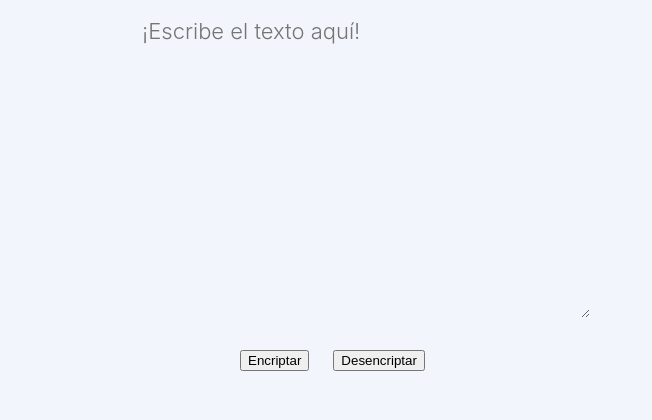
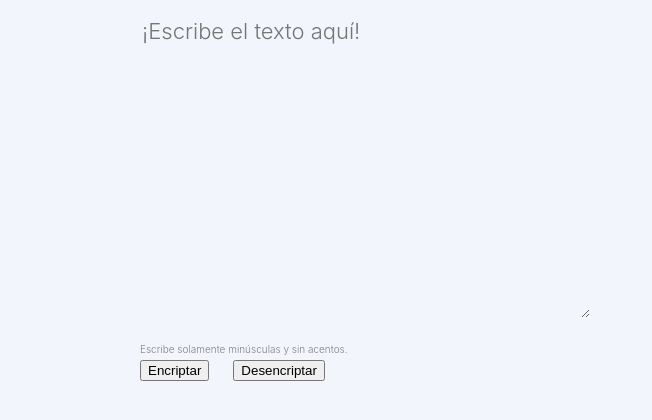
Before and after one commit to crisjar89/Encriptador, a plain HTML site: page home.html in a window 1280 px wide. Shown: the part 110-530 px from the top of the page, without its empty margins (0-652 px from the left). Drawn offline with Linux system fonts and the light colour scheme.

Commit message:
modificacion en la segunda version

```diff
--- a/home.html
+++ b/home.html
@@ -12,8 +12,8 @@
         <section section="principal">
             <img class="logo" src="img/Logo.png"/>
             <textarea class="texto-nuevo" placeholder="¡Escribe el texto aquí!"></textarea>
+            <p class="principal-dos">Escribe solamente minúsculas y sin acentos.</p>
             <div class="botones">
-                <p class="principal-dos">Escribe solamente minúsculas y sin acentos.</p>
                 <button class="encriptar">Encriptar</button>
                 <button class="desencriptar">Desencriptar</button>
             </div>
--- a/stylehome.css
+++ b/stylehome.css
@@ -27,6 +27,25 @@ main textarea{
     line-height: 100%;
     color: #0A3871;
 }
+.principal-dos{
+    display: flex;
+    flex-direction: row;
+    align-items: center;
+    padding: 0px;
+    gap: 8px;
+    position: absolute;
+    width: 450px;
+    height: 18px;
+    top: 450px;
+    left: 140px;
+    font-family: 'Inter';
+    font-style: normal;
+    font-weight: 300;
+    font-size: 10px;
+    line-height: 100%;
+    color: gray;
+}
+
 .botones{
     /* Frame 3 */
 
@@ -40,20 +59,8 @@ gap: 24px;
 position: absolute;
 width: 80px;
 height: 67px;
-left: 240px;
-top: 460px;
+left: 140px;
+top: 470px;
 
 
 }
-.principal-dos{
-    display: flex;
-    flex-direction: row;
-    align-items: center;
-    padding: 0px;
-    gap: 8px;
-    position: absolute;
-    width: 450px;
-    height: 18px;
-    top: 450px;
-    left: 140px;
-}
```
